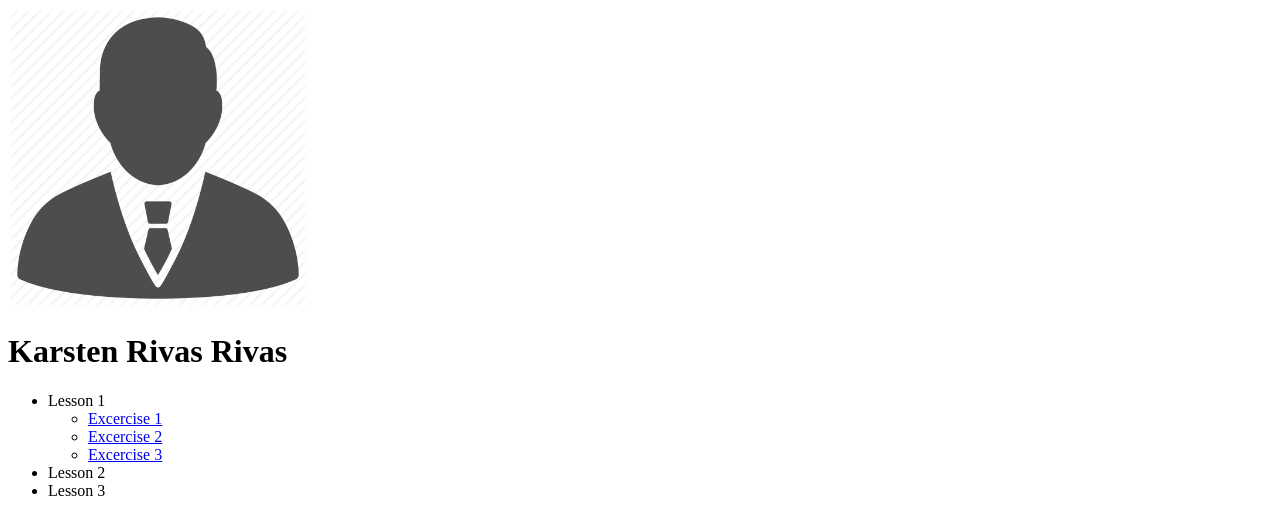
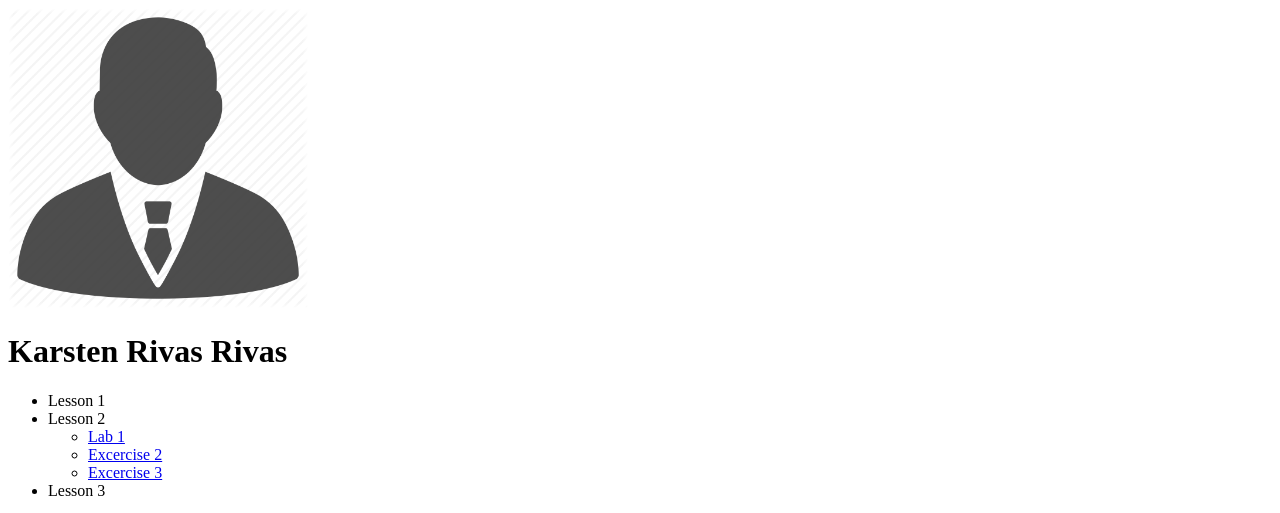
Before and after one commit to karstenrivas/wapcourse, a plain HTML site: page index.html in a window 1280 px wide. Shown: the top 513 px of the page. Drawn offline with Linux system fonts and the light colour scheme.

Commit message:
updating lab1

```diff
--- a/index.html
+++ b/index.html
@@ -19,14 +19,15 @@
     <ul>
         <li>
             Lesson 1
+
+        </li>
+        <li>
+            Lesson 2
             <ul>
-                <li><a href="/">Excercise 1</a></li>
+                <li><a href="/labs/lab1.html">Lab 1</a></li>
                 <li><a href="/">Excercise 2</a></li>
                 <li><a href="/">Excercise 3</a></li>
             </ul>
-        </li>
-        <li>
-            Lesson 2
         </li>
         <li>
             Lesson 3
```
Also changed, not shown: labs/lab1.html (renamed from assignments/lab1.html, +2 -2 lines).
